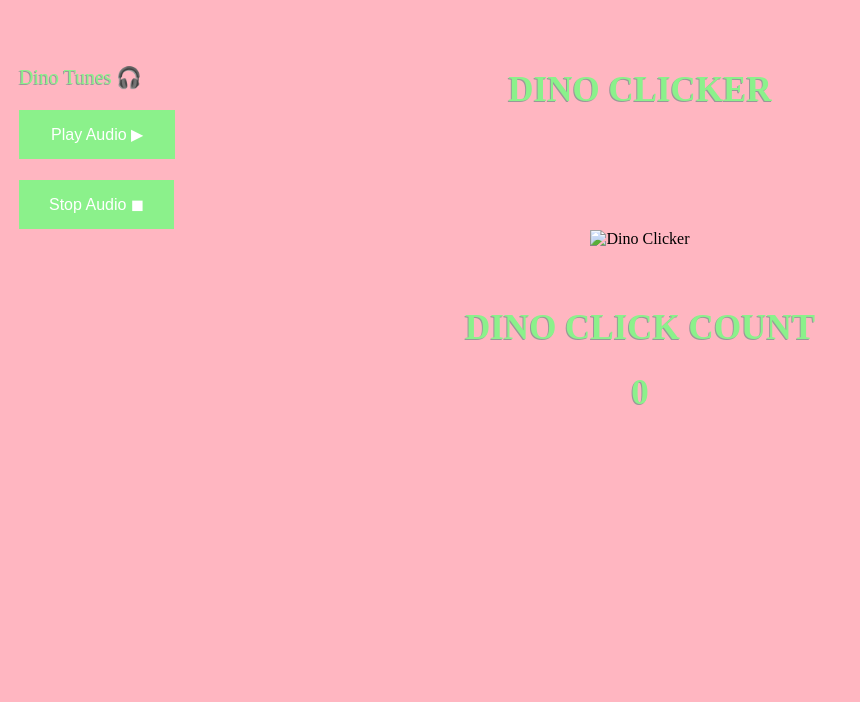
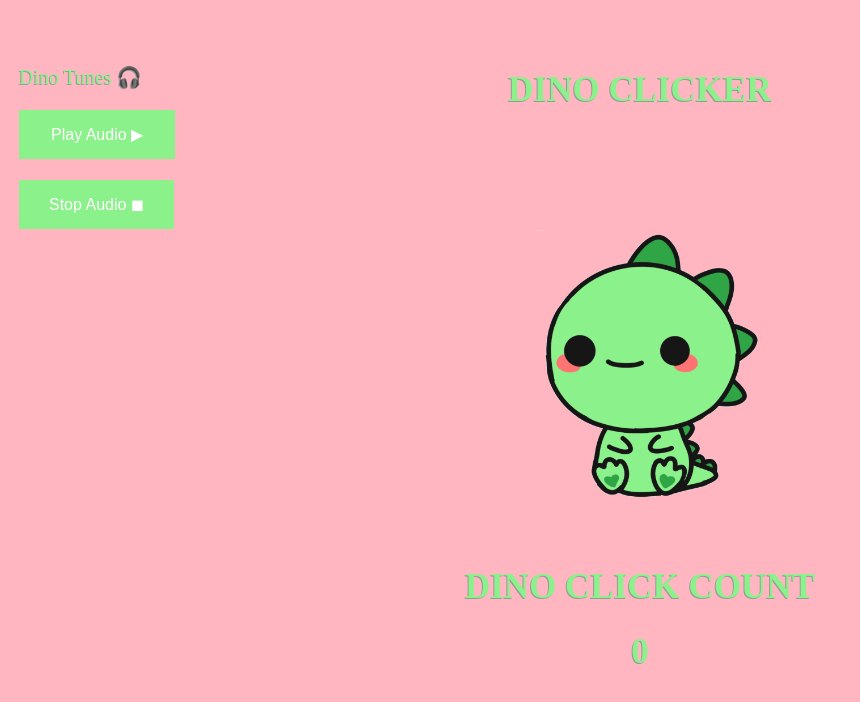
Before and after one commit to Rxyxna/Portfolio-2---web-technology, a plain HTML site: page index.html in a window 1280 px wide. Shown: the whole page, without its empty margins (0-860 px from the left). Drawn offline with Linux system fonts and the light colour scheme.

Commit message:
audio and dino image

```diff
--- a/index.html
+++ b/index.html
@@ -15,7 +15,7 @@
 
     <!--Dino Image-->
     <div id="img-wrapper">
-        <img id="Dinoimg" src="Skærmbillede%202022-09-29%20kl.%2008.49.18.png" alt="Dino Clicker">
+        <img id="Dinoimg" src="Skærmbillede%202022-09-29%20kl.%2008.49.18.PNG" alt="Dino Clicker">
     </div>
 
     <!--Clicker-->
```
Also changed, not shown: Skærmbillede 2022-09-29 kl. 08.49.18.PNG (added), 1 other file.
